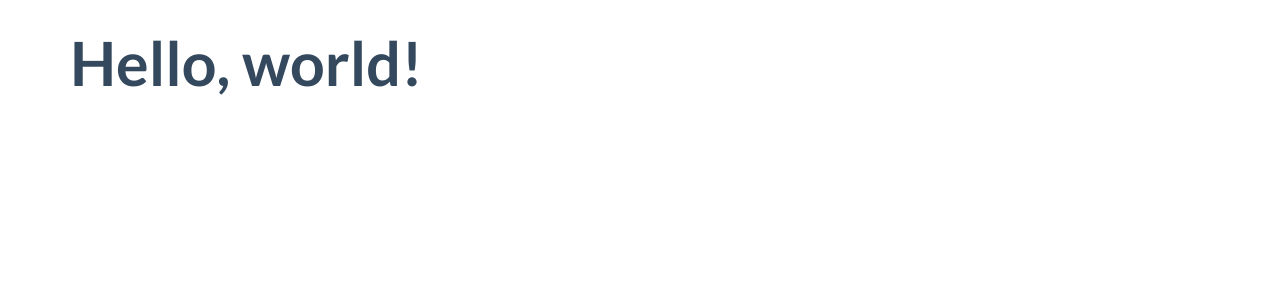
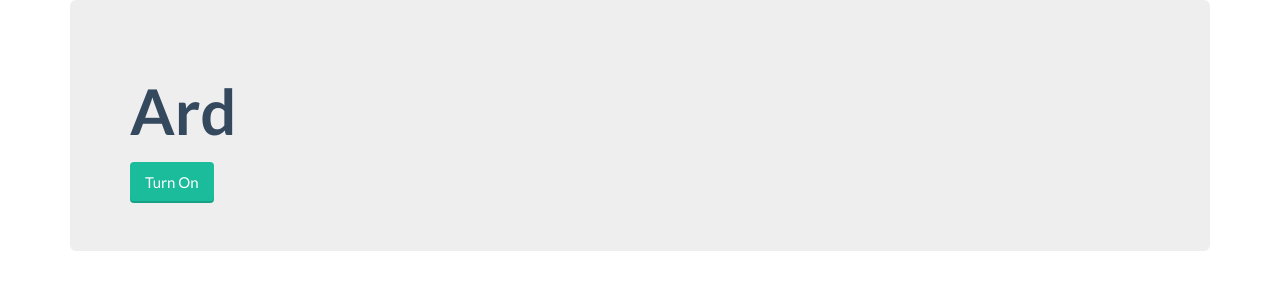
Before and after one commit to vck/ard, a plain HTML site: page index.html in a window 1280 px wide. Drawn offline with Linux system fonts and the light colour scheme.

Commit message:
Jumbotron header

```diff
--- a/index.html
+++ b/index.html
@@ -19,7 +19,10 @@
   </head>
   <body>
     <div class="container">
-        <h1>Hello, world!</h1>
+        <div class="jumbotron">
+          <h1>Ard</h1>
+          <button class="btn btn-primary btn-embossed">Turn On</button>
+        </div>
     </div>
     <!-- /.container -->
 
```
